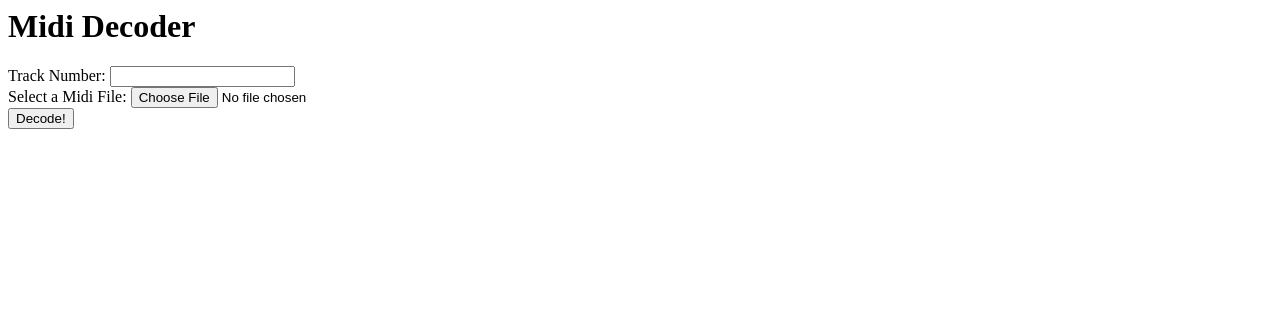
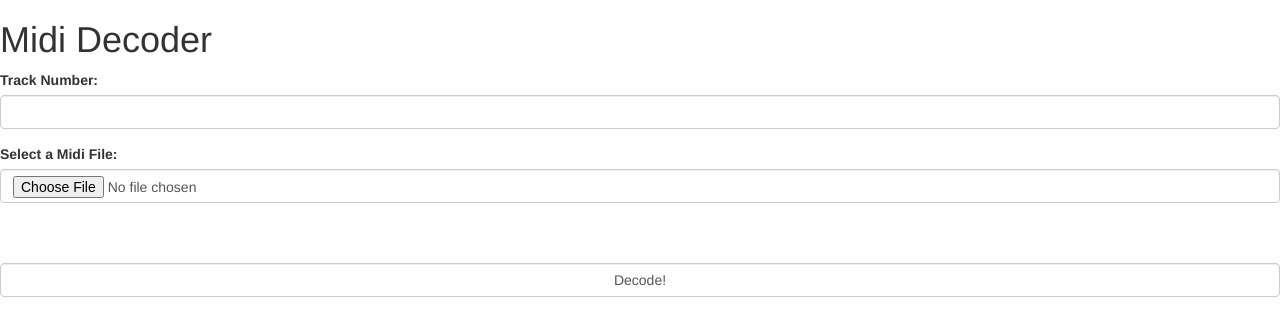
Before and after one commit to techiepriyansh/MidiAnalyzer, a plain HTML site: page index.html in a window 1280 px wide. Drawn offline with nearby package versions, Linux system fonts and the light colour scheme.

Commit message:
Update index.html

```diff
--- a/index.html
+++ b/index.html
@@ -1,6 +1,9 @@
 <html>
 	<head>
 		<title>Midi Decoder</title>
+		<link rel="stylesheet" href="https://maxcdn.bootstrapcdn.com/bootstrap/3.4.1/css/bootstrap.min.css">
+		<script src="https://ajax.googleapis.com/ajax/libs/jquery/3.4.1/jquery.min.js"></script>
+		<script src="https://maxcdn.bootstrapcdn.com/bootstrap/3.4.1/js/bootstrap.min.js"></script>
 	</head>
 	<body>
 		<h1>
@@ -8,9 +11,9 @@
 		</h1>
 		<form action="/decoded" method="post" enctype="multipart/form-data">
 
-  			<div>Track Number:      <input type="text" name="track_number" /></div>
-  			<div>Select a Midi File: <input type="file" name="upload" /><div>
-  			<div>			       <input type="submit" value="Decode!" /></div>
+  			<div  class="form-group"><label class="bmd-label-floating">Track Number:</label>      <input type="text" name="track_number" class="form-control"  /></div>
+  			<div class="form-group"><label class="bmd-label-floating">Select a Midi File:</label> <input type="file" name="upload" class="form-control"  /><div><br><br><br>
+  			<div class="form-group">			    <input type="submit" value="Decode!" class="form-control"  /></div>
 		</form>
 	</body>
 </html>
```
